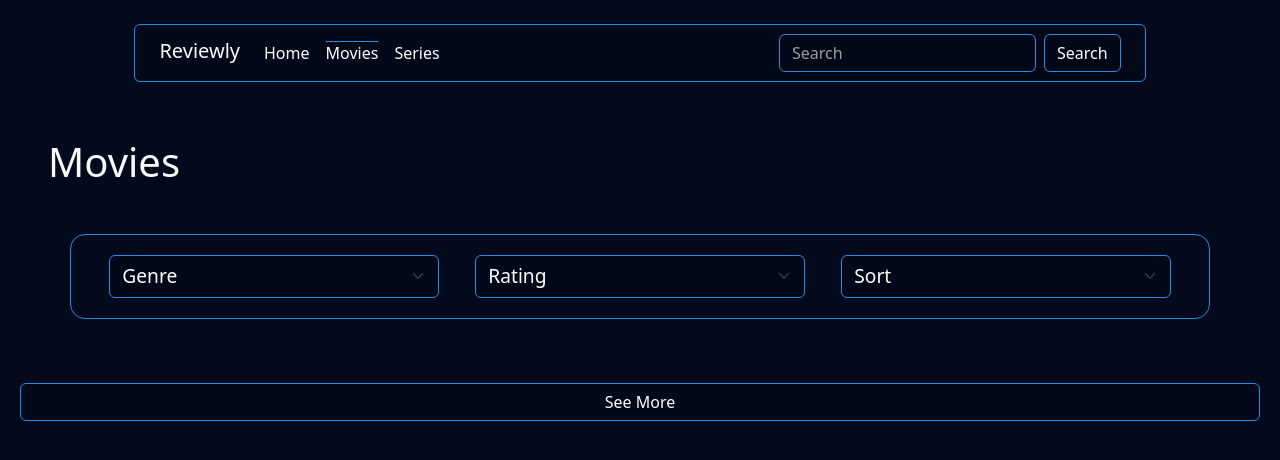
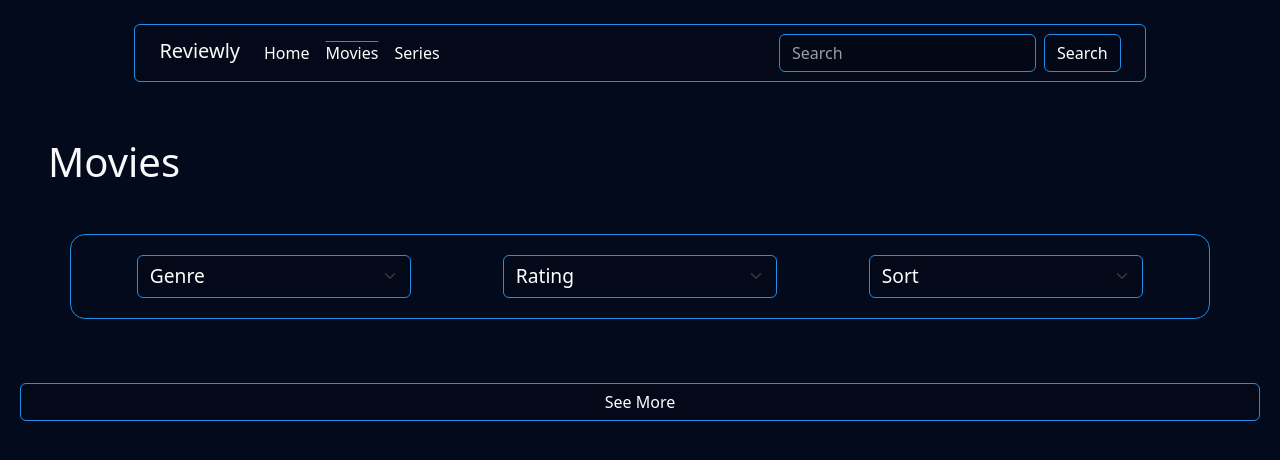
Before and after one commit to Kix-85/Reviewly, a plain HTML site: page html/movies.html in a window 1280 px wide. Drawn offline with nearby package versions, Linux system fonts and the light colour scheme; no server answers.

Commit message:
Update content.css

```diff
--- a/styles/content.css
+++ b/styles/content.css
@@ -46,7 +46,7 @@
     color: white;
     border: #228ee5 1px solid;
     border-radius: 6px;
-    width: 30% !important;
+    width: 25% !important;
     font-size: 1.2rem;
 }
 
```
